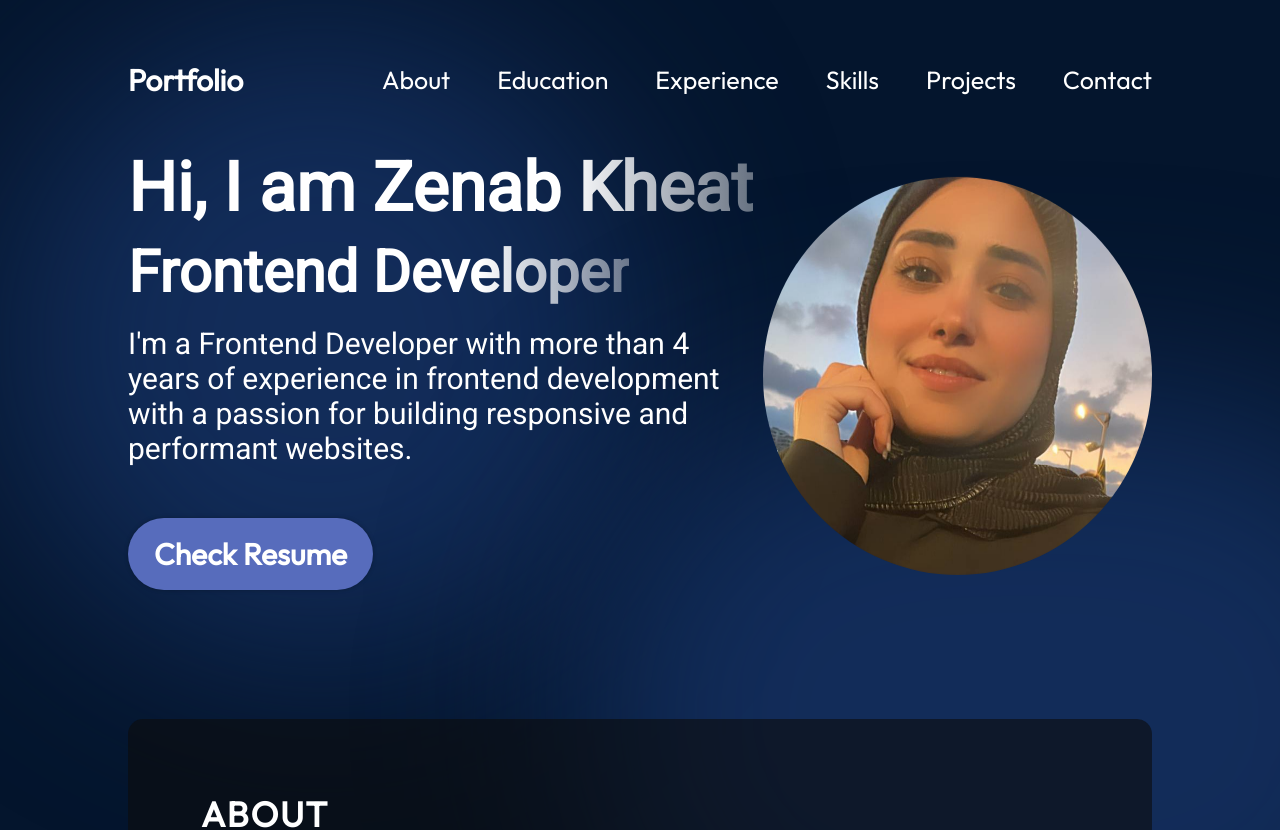
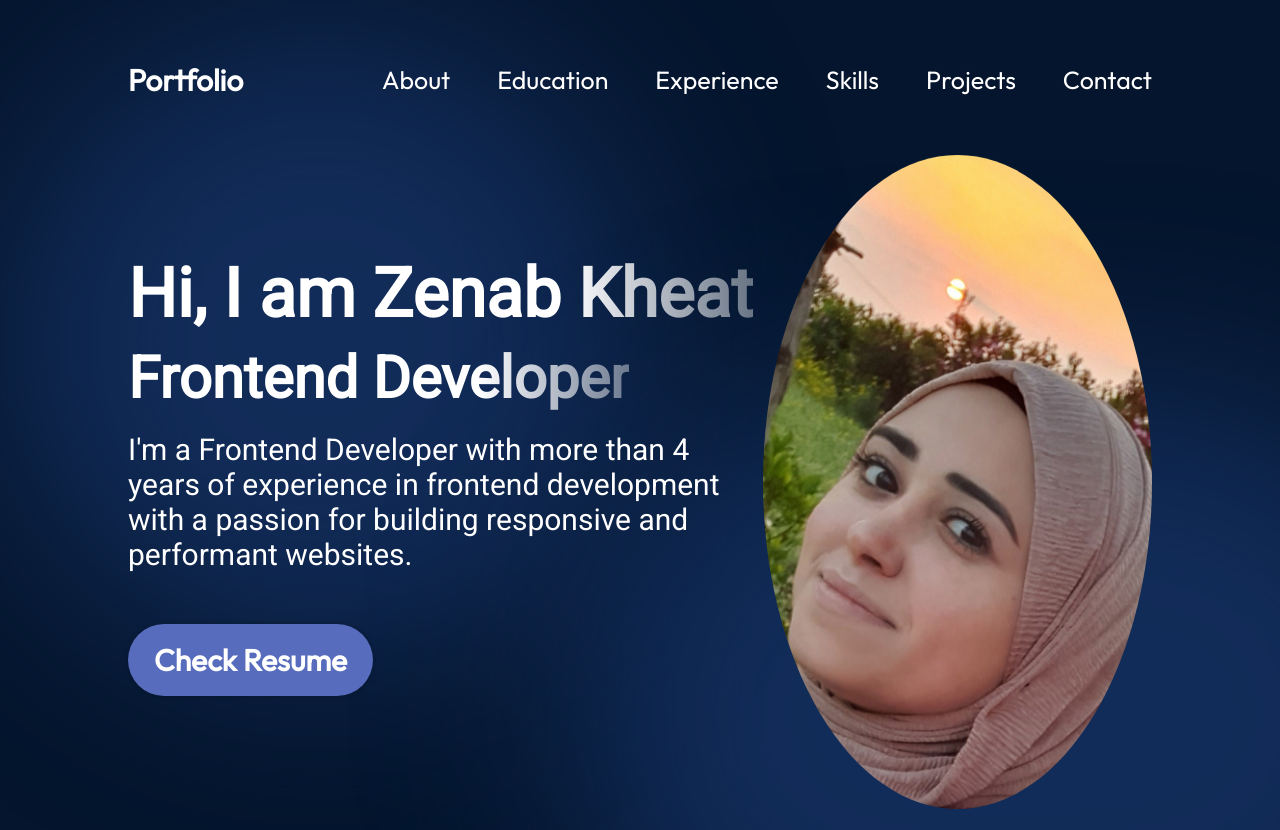
Before and after one commit to zainab224498/my-portfolio, a React (Vite) app: page / in a window 1280 px wide. Shown: the top 830 px of the page. Built offline with nearby package versions, Linux system fonts and the light colour scheme.

Commit message:
Update Hero.jsx

```diff
--- a/src/components/Hero/Hero.jsx
+++ b/src/components/Hero/Hero.jsx
@@ -18,7 +18,7 @@ responsive and performant websites.
         </a>
       </div>
       <img
-        src={getImageUrl("hero/hero.jpg")}
+        src={getImageUrl("hero/hero1.jpg")}
         alt="Hero image of me"
         className={styles.heroImg}
       />
```
